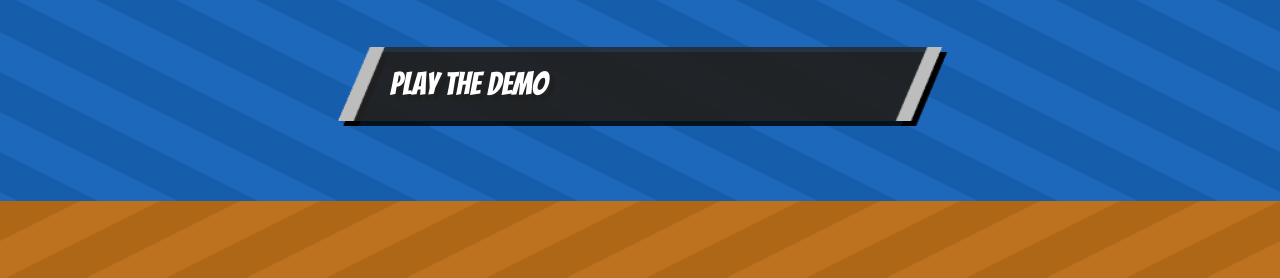
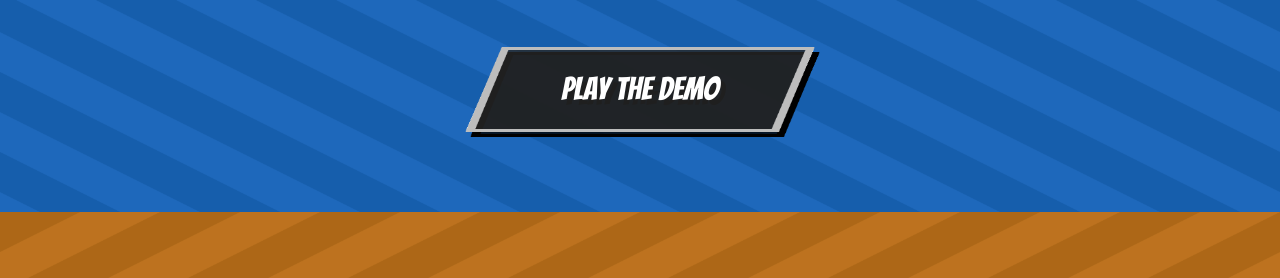
Before and after one commit to Ectorider/ectorider.github.io, a plain HTML site: page index.html in a window 1280 px wide. Shown: the part 1288-1566 px from the top of the page. Drawn offline with Linux system fonts and the light colour scheme; a web font is replaced by a local one.

Commit message:
Update style.css

```diff
--- a/style.css
+++ b/style.css
@@ -67,16 +67,19 @@ section {
   filter: drop-shadow(5px 5px 0px #000000);
   background: url("assets/button.png") no-repeat center center/cover;
   color: white;
-  padding: 20px 70px;
+  padding-top: 25px;
   margin-top: 50px;
   border: none;
   font-size: 2rem;
   cursor: pointer;
   font-family: var(--font-title);
+  justify-content: center;
+  text-align:center;
   text-decoration: none;
   display: inline-flex;
   transition: all 0.3s ease;
-  width: 500px;
+  width: 350px;
+  height: 60px;
 
   &:hover {
     background: url("assets/button_hover.png") no-repeat center center/cover;
```
